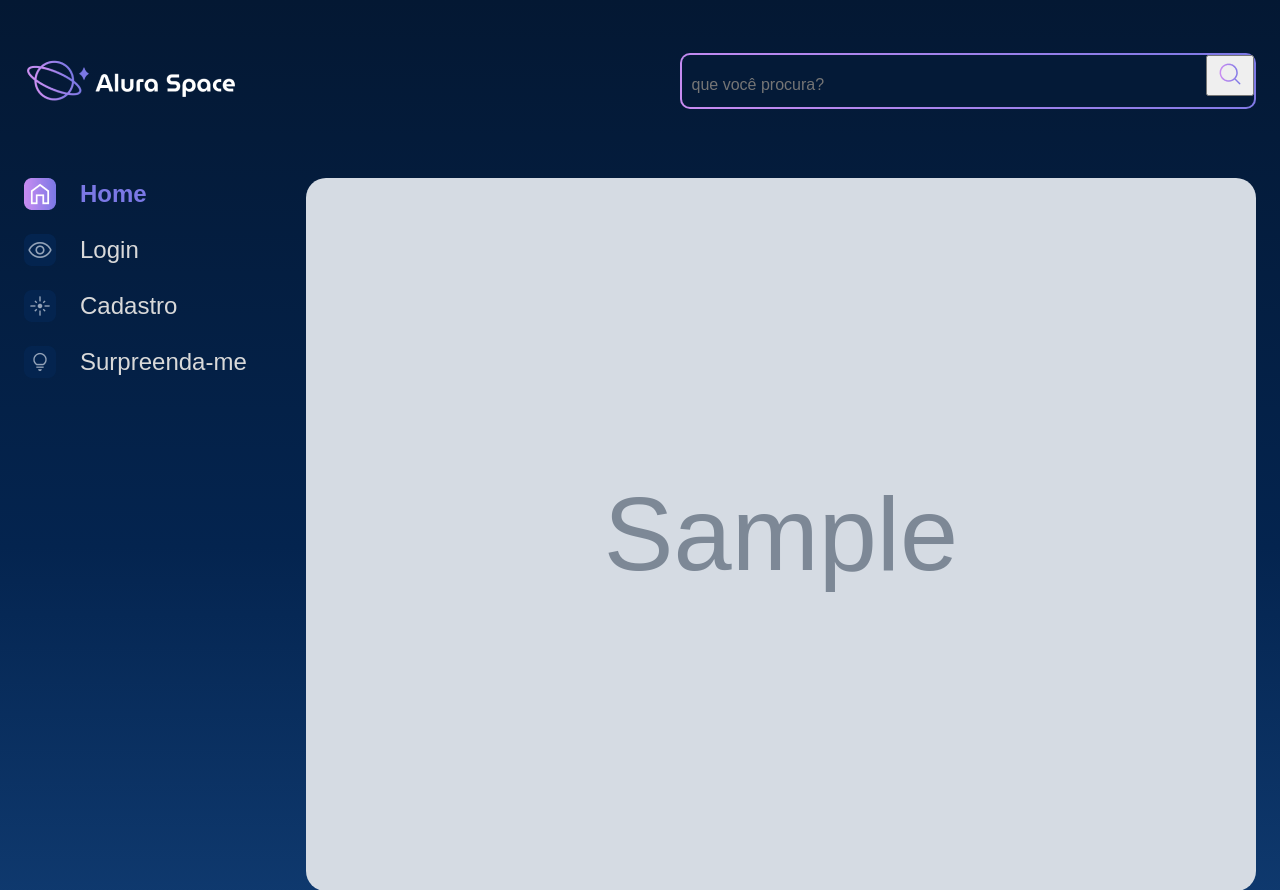
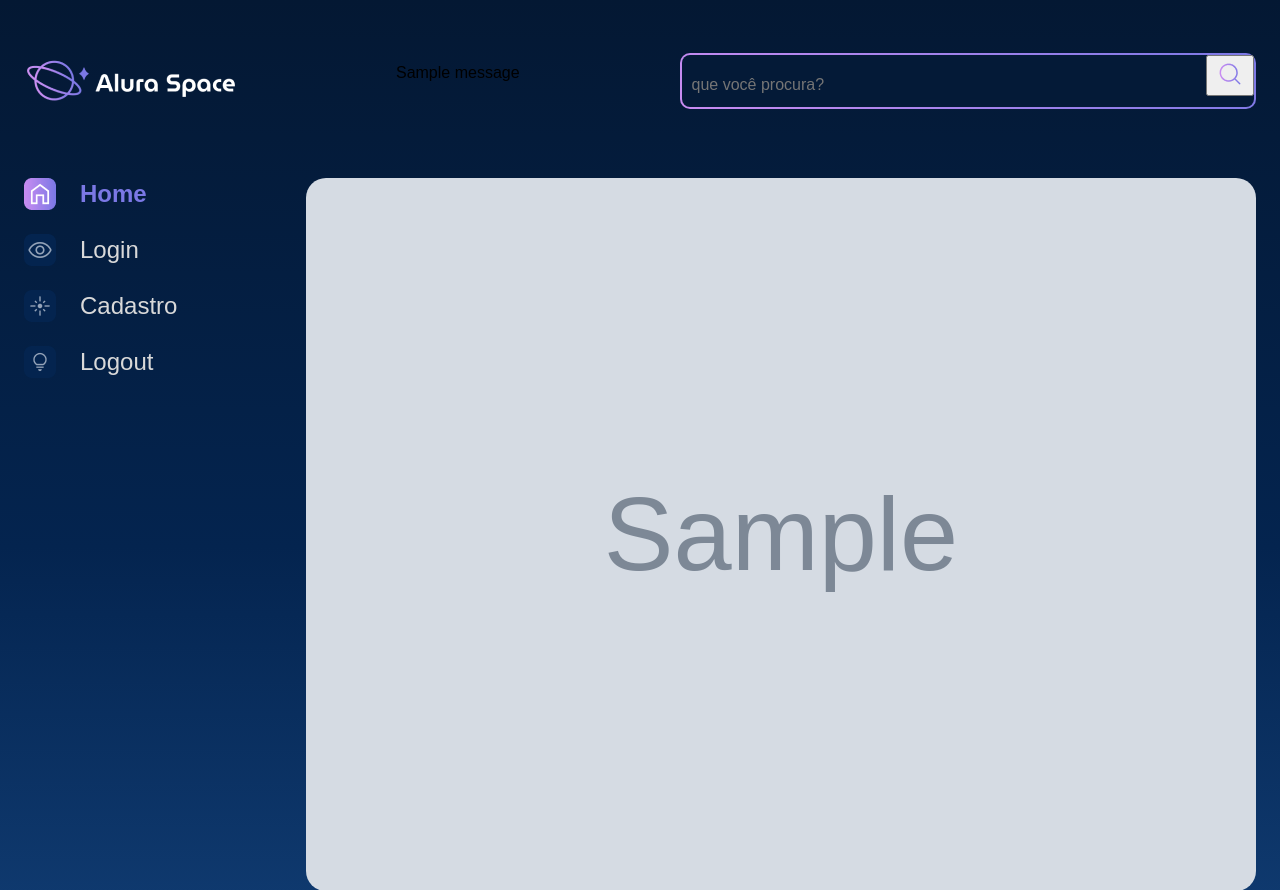
Before and after one commit to bonelli95/Space-Website, a Django app: page /imagem/1 in a window 1280 px wide. Shown: the top 890 px of the page. Run offline with Django 5.2, Linux system fonts and the light colour scheme; tables that the repository leaves empty hold one stand-in row (values such as "Sample post"); grey boxes marked "Sample" are stand-in pictures; one stand-in notice (Sample message) is shown.

Commit message:
iterando o projeto

```diff
--- a/gallery/admin.py
+++ b/gallery/admin.py
@@ -5,7 +5,7 @@
     list_display = ("id", "nome", "legenda", "publicada")
     list_display_links = ("id", "nome")
     search_fields = ("nome",)
-    list_filter = ("categoria",)
+    list_filter = ("categoria", "usuario")
     list_editable = ("publicada",)
     list_per_page = 10
 
--- a/gallery/models.py
+++ b/gallery/models.py
@@ -1,5 +1,6 @@
 from django.db import models
 from datetime import datetime
+from django.contrib.auth.models import User
 
 class Fotografia(models.Model):
 
@@ -16,6 +17,13 @@
     foto = models.ImageField(upload_to="fotos/%Y/%m/%d", blank=True)
     publicada = models.BooleanField(default=False)
     data_fotografia = models.DateTimeField(default=datetime.now, blank=False)
+    usuario = models.ForeignKey(
+        to=User,
+        on_delete=models.SET_NULL,
+        null=True,
+        blank=False,
+        related_name='user'
+    )
 
     def __str__(self):
         return self.nome
--- a/gallery/views.py
+++ b/gallery/views.py
@@ -1,7 +1,11 @@
-from django.shortcuts import render, get_object_or_404
+from django.shortcuts import render, get_object_or_404, redirect
 from gallery.models import Fotografia
+from django.contrib import messages
 
 def index(request):
+    if not request.user.is_authenticated:
+        messages.error(request, 'Usuario não logado')
+        return redirect('login')
     fotografias = Fotografia.objects.order_by("-data_fotografia").filter(publicada=True)
     return render(request, 'gallery/index.html', {'cards': fotografias})
 
@@ -10,6 +14,9 @@
     return render(request, 'gallery/imagem.html', {"fotografia": fotografia})
 
 def buscar(request):
+    if not request.user.is_authenticated:
+        messages.error(request, 'Usuario não logado')
+        return redirect('login')
     fotografias = Fotografia.objects.order_by("-data_fotografia").filter(publicada=True)
 
     if 'buscar' in request.GET:
--- a/setup/static/styles/style.css
+++ b/setup/static/styles/style.css
@@ -382,3 +382,50 @@
     border: 2px solid #7B78E5;
     cursor: pointer;
 }
+
+.alert {
+    --bs-alert-bg: transparent;
+    --bs-alert-padding-x: 1rem;
+    --bs-alert-padding-y: 1rem;
+    --bs-alert-margin-bottom: 1rem;
+    --bs-alert-color: inherit;
+    --bs-alert-border-color: transparent;
+    --bs-alert-border: 1px solid var(--bs-alert-border-color);
+    --bs-alert-border-radius: 0.375rem;
+    position: relative;
+    padding: var(--bs-alert-padding-y) var(--bs-alert-padding-x);
+    margin-bottom: var(--bs-alert-margin-bottom);
+    color: var(--bs-alert-color);
+    background-color: var(--bs-alert-bg);
+    border: var(--bs-alert-border);
+    border-radius: var(--bs-alert-border-radius);
+}
+
+.alert-primary {
+    --bs-alert-color: #084298;
+    --bs-alert-bg: #cfe2ff;
+    --bs-alert-border-color: #b6d4fe;
+}
+
+.alert {
+    --bs-alert-bg: transparent;
+    --bs-alert-padding-x: 1rem;
+    --bs-alert-padding-y: 1rem;
+    --bs-alert-margin-bottom: 1rem;
+    --bs-alert-color: inherit;
+    --bs-alert-border-color: transparent;
+    --bs-alert-border: 1px solid var(--bs-alert-border-color);
+    --bs-alert-border-radius: 0.375rem;
+    position: relative;
+    padding: var(--bs-alert-padding-y) var(--bs-alert-padding-x);
+    margin-bottom: var(--bs-alert-margin-bottom);
+    color: var(--bs-alert-color);
+    background-color: var(--bs-alert-bg);
+    border: var(--bs-alert-border);
+    border-radius: var(--bs-alert-border-radius);
+}
+.alert-danger {
+    --bs-alert-color: #842029;
+    --bs-alert-bg: #f8d7da;
+    --bs-alert-border-color: #f5c2c7;
+}
--- a/templates/gallery/partials/_menu.html
+++ b/templates/gallery/partials/_menu.html
@@ -2,6 +2,11 @@
 <div class="pagina-inicial">
     <header class="cabecalho">
         <img src="{% static '/assets/logo/Logo(2).png' %}" alt="Logo da Alura Space" />
+        {% for message in messages %}
+        <div class="alert alert-primary">
+            <p id="messages">{{message}}</p>
+        </div>
+        {% endfor %}
         <div class="cabecalho__busca">
             <div class="busca__fundo">
                 <form action="{% url 'buscar' %}">
@@ -19,6 +24,6 @@
                 <a href="{% url 'index' %}"><img src="{% static '/assets/ícones/1x/Home - ativo.png' %}"> Home</a>
                 <a href="{% url 'login' %}"><img src="{% static '/assets/ícones/1x/Mais vistas - inativo.png' %}"> Login</a>
                 <a href="{% url 'cadastro' %}"><img src="{% static '/assets/ícones/1x/Novas - inativo.png' %}"> Cadastro</a>
-                <a href="#"><img src="{% static '/assets/ícones/1x/Surpreenda-me - inativo.png' %}"> Surpreenda-me</a>
+                <a href="{% url 'logout' %}"><img src="{% static '/assets/ícones/1x/Surpreenda-me - inativo.png' %}"> Logout</a>
             </nav>
         </section>
--- a/usuarios/urls.py
+++ b/usuarios/urls.py
@@ -1,7 +1,8 @@
 from django.urls import path
-from usuarios.views import login, cadastro
+from usuarios.views import login, cadastro, logout
 
 urlpatterns = [
     path('login', login, name='login'),
     path('cadastro', cadastro, name='cadastro'),
+    path('logout', logout, name='logout')
 ]
```
Also changed, not shown: static/styles/style.css (+47 -0 lines), templates/usuarios/cadastro.html (+12 -2 lines), templates/usuarios/login.html (+7 -2 lines), usuarios/forms.py (+21 -0 lines), usuarios/views.py (+52 -1 lines), gallery/migrations/0006_fotografia_usuario.py (added).
